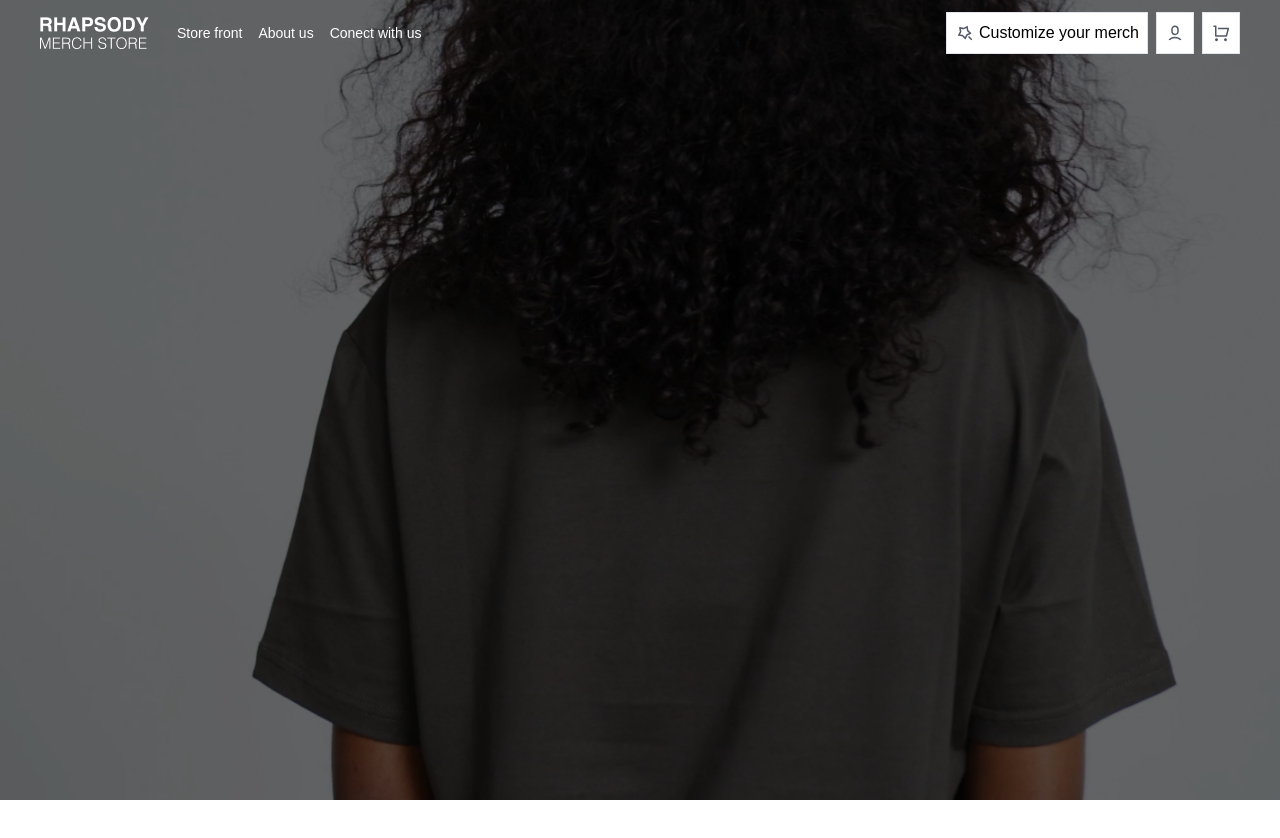
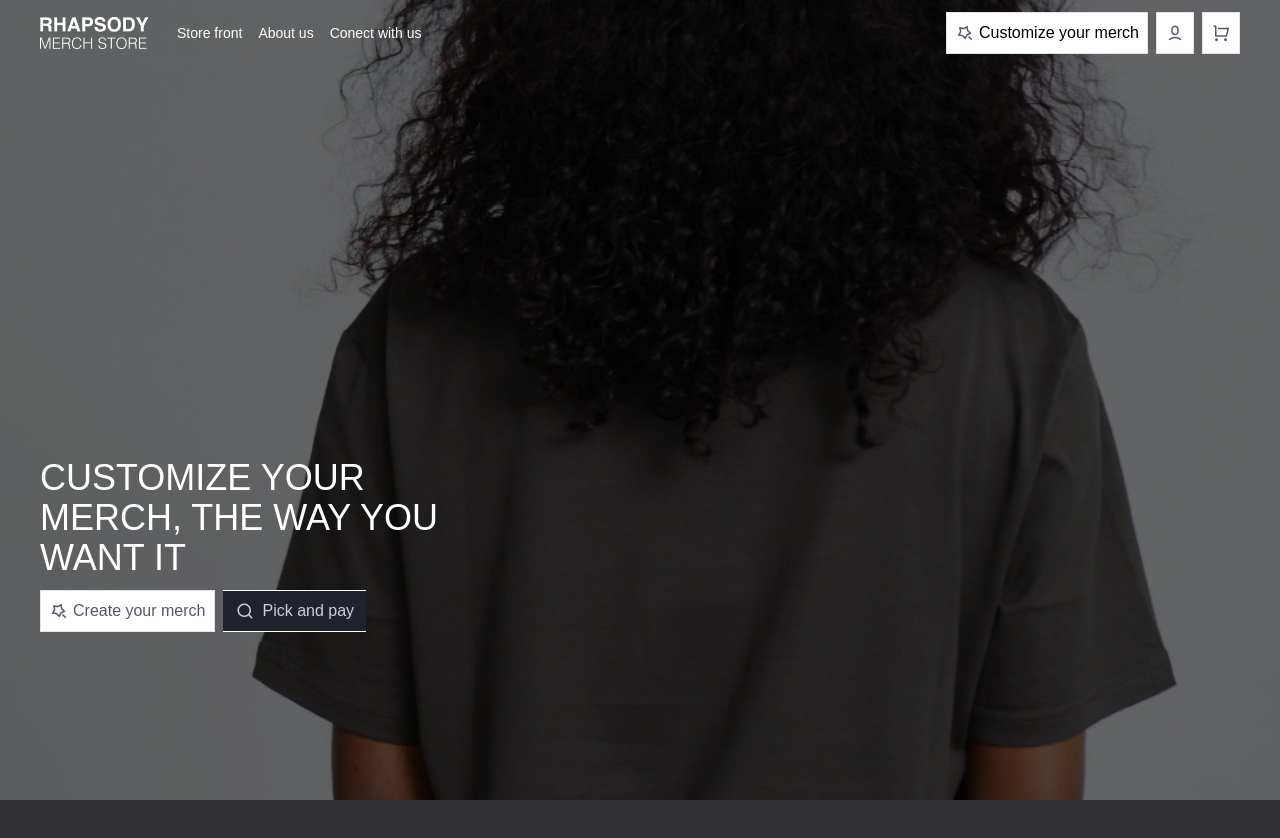
Before and after one commit to damzymichael/special-journey, a Vue app: page / in a window 1280 px wide. Shown: the top 838 px of the page. Before the commit the page ends 800 px from the top, so only its background shows below. Built offline with nearby package versions, Linux system fonts and the light colour scheme.

Commit message:
Hero section animation updates

```diff
--- a/package.json
+++ b/package.json
@@ -13,6 +13,7 @@
     "lint": "eslint . --ext .vue,.js,.jsx,.cjs,.mjs,.ts,.tsx,.cts,.mts --fix --ignore-path .gitignore"
   },
   "dependencies": {
+    "@studio-freight/lenis": "^1.0.42",
     "gsap": "^3.12.5",
     "radix-vue": "^1.8.3",
     "vue": "^3.4.21",
--- a/src/assets/main.css
+++ b/src/assets/main.css
@@ -6,6 +6,7 @@
 :root {
   --sub-500: #525866;
   --surface-700: #20232d;
+  --disabled-300: #cdd0d5;
 }
 
 @media (prefers-color-scheme: dark) {
--- a/src/components/Header.vue
+++ b/src/components/Header.vue
@@ -11,8 +11,6 @@ import CloseIcon from '@/components/svg/CloseIcon.vue';
 const showMenu = ref(false);
 
 const links: {text: string; link: string}[] = [];
-
-function animateChildren() {}
 </script>
 
 <template>
@@ -57,7 +55,7 @@ function animateChildren() {}
       class="md:hidden fixed bg-white w-screen h-screen z-40 text-black p-4 pt-6"
       v-if="showMenu"
     >
-      <header class="flex justify-between mb-10">
+      <header class="flex items-center justify-between mb-10">
         <img src="@/assets/logo_black.png" alt="Brand Logo" />
         <Button :border="false" @click="showMenu = false">
           <CloseIcon :width="25" :height="25" />
@@ -130,7 +128,7 @@ li:nth-child(5) {
   clip-path: circle(0% at 100% 0);
 }
 
-/*Style active link */
+/* Style active link */
 /* nav a.router-link-exact-active {
 } */
 
--- /dev/null
+++ b/src/components/svg/SearchIcon.vue
@@ -0,0 +1,14 @@
+<template>
+  <svg
+    width="20"
+    height="20"
+    viewBox="0 0 20 20"
+    fill="none"
+    xmlns="http://www.w3.org/2000/svg"
+  >
+    <path
+      d="M14.5232 13.4627L17.7355 16.6742L16.6742 17.7355L13.4627 14.5232C12.2678 15.4812 10.7815 16.0022 9.25 16C5.524 16 2.5 12.976 2.5 9.25C2.5 5.524 5.524 2.5 9.25 2.5C12.976 2.5 16 5.524 16 9.25C16.0022 10.7815 15.4812 12.2678 14.5232 13.4627ZM13.0187 12.9062C13.9706 11.9274 14.5021 10.6153 14.5 9.25C14.5 6.349 12.1502 4 9.25 4C6.349 4 4 6.349 4 9.25C4 12.1502 6.349 14.5 9.25 14.5C10.6153 14.5021 11.9274 13.9706 12.9062 13.0187L13.0187 12.9062V12.9062Z"
+      fill="#CDD0D5"
+    />
+  </svg>
+</template>
--- a/src/utils/gsap.config.ts
+++ b/src/utils/gsap.config.ts
@@ -1,6 +1,15 @@
 import gsap from 'gsap';
 import {ScrollTrigger} from 'gsap/ScrollTrigger';
+import Lenis from '@studio-freight/lenis';
 
 gsap.registerPlugin(ScrollTrigger);
 
+const lenis = new Lenis();
+
+lenis.on('scroll', ScrollTrigger.update);
+
+gsap.ticker.add(time => lenis.raf(time * 1000));
+
+gsap.ticker.lagSmoothing(0);
+
 export default gsap;
--- a/src/views/LandingPage.vue
+++ b/src/views/LandingPage.vue
@@ -1,9 +1,64 @@
-<script setup lang="ts"></script>
+<script setup lang="ts">
+import {onMounted, onUnmounted} from 'vue';
+import gsap from '@/utils/gsap.config';
+import Button from '@/components/ui/Button.vue';
+import MagicLineIcon from '@/components/svg/MagicLineIcon.vue';
+import SearchIcon from '@/components/svg/SearchIcon.vue';
+
+const message = ['Customize your', 'merch, the way you', 'want it'];
+
+onMounted(() => {
+  gsap.from('h2 span', {
+    opacity: 0,
+    left: '-200px',
+    ease: 'power3.Out',
+    stagger: 0.1
+  });
+
+  gsap.to('h2 span', {
+    scrollTrigger: {
+      trigger: 'h2 span',
+      start: 'top top',
+      end: 'bottom top',
+      scrub: true
+    },
+    immediateRender: false,
+    opacity: 0,
+    left: '200px',
+    ease: 'power3.Out',
+    stagger: -0.1
+  });
+});
+</script>
 
 <template>
   <main>
     <!-- Hero section  -->
-    <section class="hero h-screen bg-[#313133]"></section>
+    <section class="hero h-screen bg-[#313133] flex items-end p-5 sm:p-10 pb-0">
+      <div class="mb-[10vw]">
+        <h2 class="uppercase mb-3 text-3xl sm:text-4xl">
+          <!-- <span v-for="text in message" class="block relative">{{ text }}</span> -->
+          <span class="block relative">Customize your </span>
+          <span class="block relative">merch, the way you</span>
+          <span class="block relative">want it</span>
+        </h2>
+        <div class="button-group flex gap-2">
+          <Button>
+            <div class="flex items-center gap-1">
+              <MagicLineIcon />
+              <span class="text-sub/500">Create your merch</span>
+            </div>
+          </Button>
+          <Button :border="false">
+            <div class="bg-surface/700 flex items-center gap-2 -m-2 py-2 px-3">
+              <SearchIcon />
+              <span class="text-disabled/300">Pick and pay</span>
+            </div>
+          </Button>
+        </div>
+      </div>
+    </section>
+    <section class="h-screen bg-[#313133]"></section>
   </main>
 </template>
 
--- a/tailwind.config.ts
+++ b/tailwind.config.ts
@@ -6,7 +6,8 @@ const config: Config = {
     extend: {
       colors: {
         'sub/500': '#525866',
-        'surface/700': '#20232D'
+        'surface/700': '#20232D',
+        'disabled/300': '#CDD0D5'
       }
     }
   },
```
Also changed, not shown: 1 other file (tests, documents, lock files or other folders).
